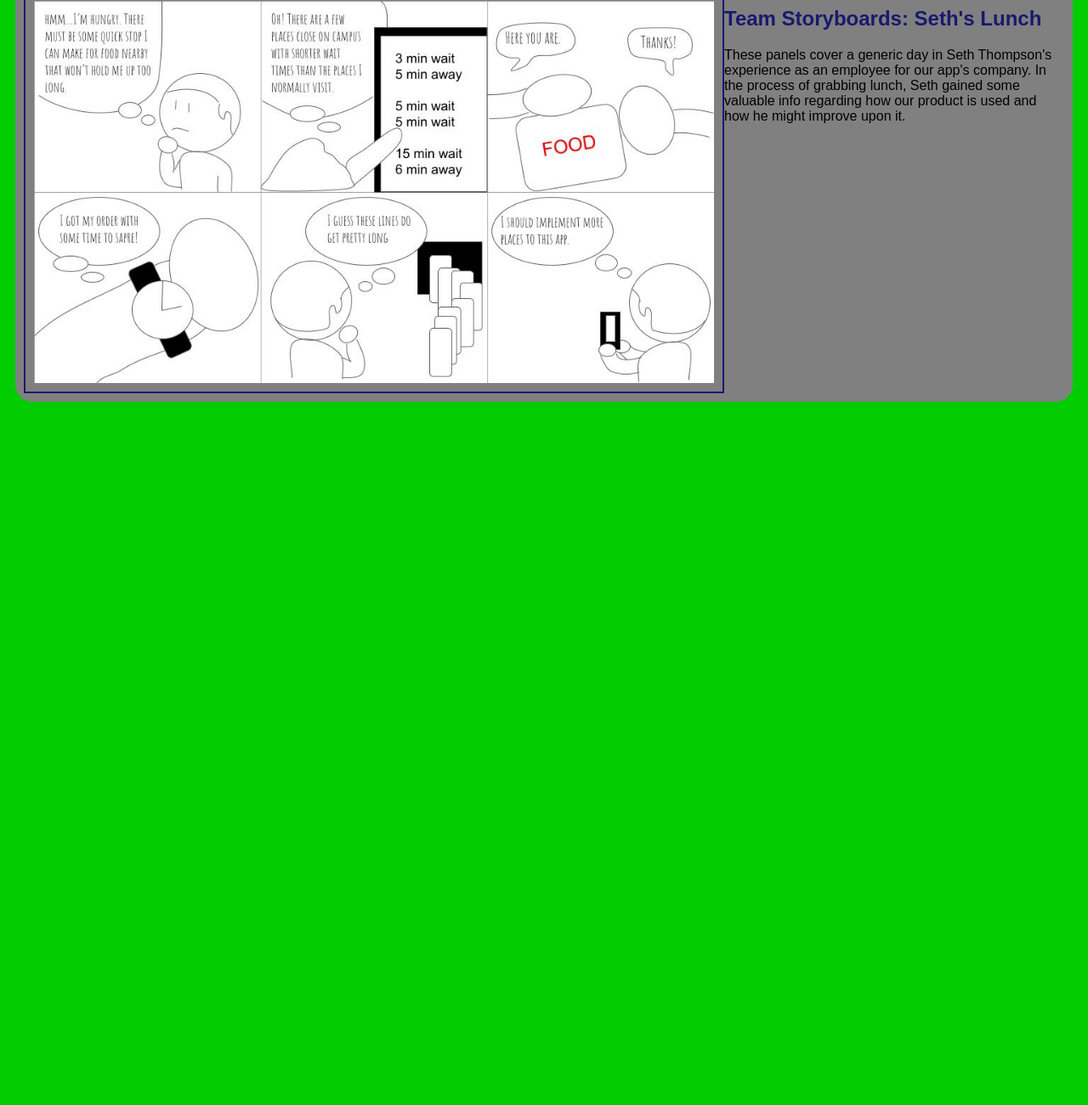
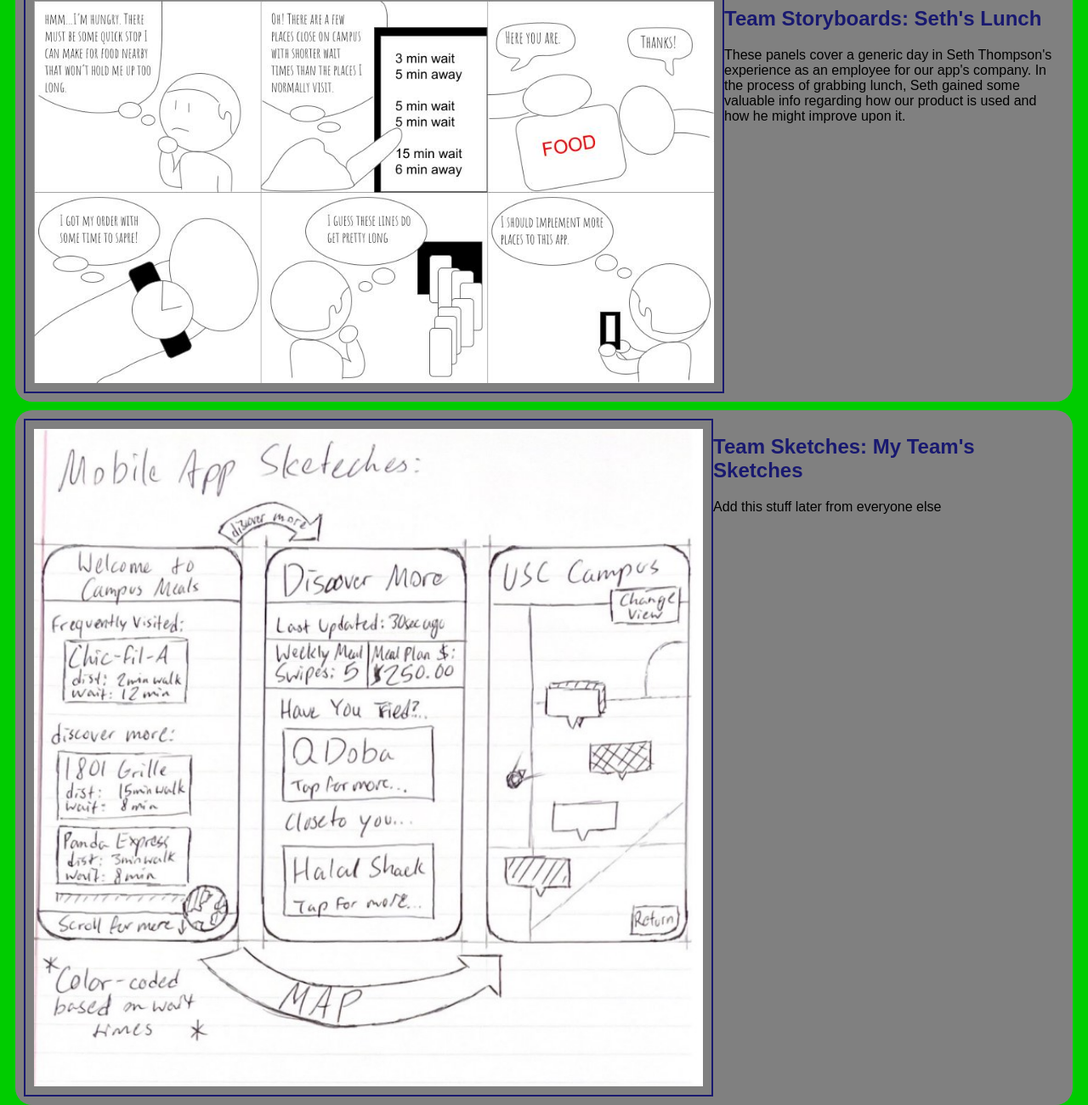
Before and after one commit to AshtonAH/AshtonAH.github.io, a plain HTML site: page index.html in a window 1280 px wide. Shown: the part 1665-2966 px from the top of the page at 85% size. Before the commit the page ends 2148 px from the top, so only its background shows below. Drawn offline with Linux system fonts and the light colour scheme.

Commit message:
Update index.html

```diff
--- a/index.html
+++ b/index.html
@@ -49,5 +49,15 @@
           </p>
         </section>
     </section>
+    <!--Sketching Assignment-->
+    <section class="assign">
+      <img src="images/190Sketches.jpg" />
+      <section class="assign-det">
+        <a href="files/all-sketches.pdf"><h2>Team Sketches: My Team's Sketches</h2></a>
+        <p>
+          Add this stuff later from everyone else
+        </p>
+      </section>
+    </section>
   </body>
 </html>
```
